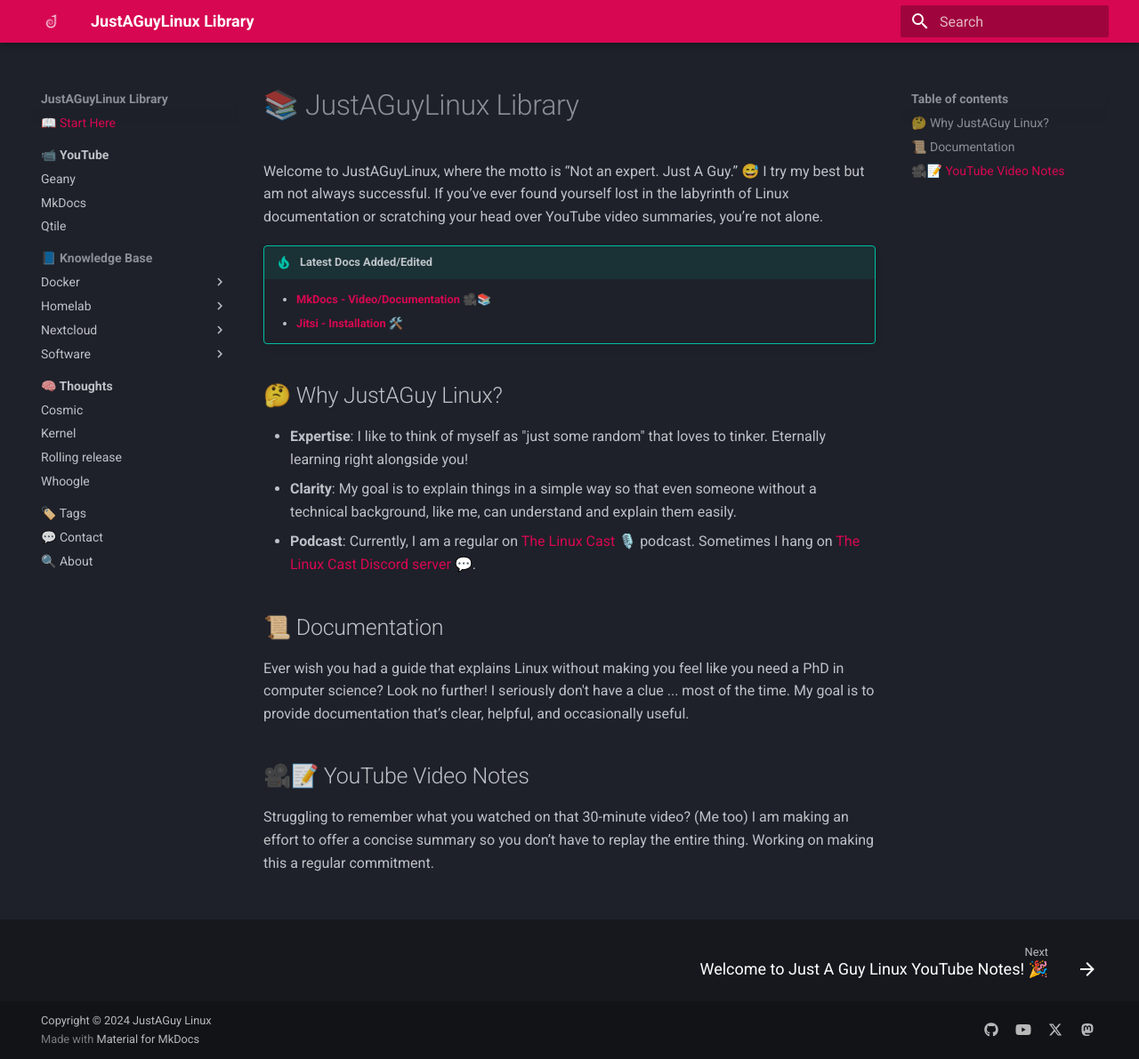
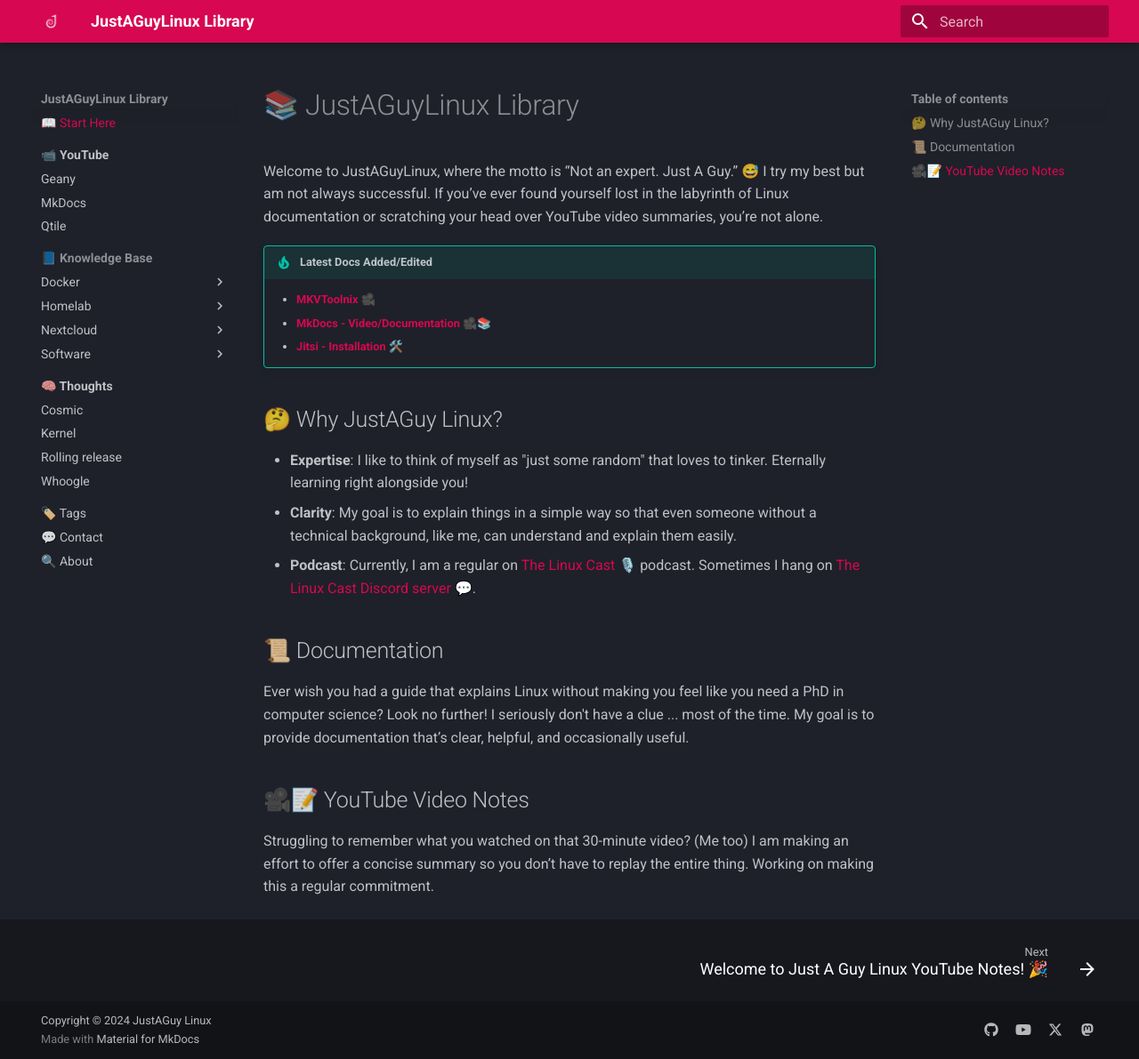
Before and after one commit to drewgrif/jagmkdocs, an MkDocs documentation site: the page built from docs/index.md, in a window 1280 px wide and 1191 px high. Shown: the whole window at 89% size. Built offline with MkDocs 1.6.1 and Material for MkDocs 9.7.7, drawn with Linux system fonts in a browser that asks for light colours.

Commit message:
adding mkvtoolnix to homepage

```diff
--- a/docs/index.md
+++ b/docs/index.md
@@ -4,6 +4,7 @@ Welcome to JustAGuyLinux, where the motto is “Not an expert. Just A Guy.”
 
 !!! tip "Latest Docs Added/Edited"
 
+	- **[MKVToolnix 🎥](documentation/software/mkvtoolnix.md)**
 	- **[MkDocs - Video/Documentation 🎥📚](youtube/mkdocs.md)**
 	- **[Jitsi - Installation 🛠️](documentation/homelab/jitsi.md)**
 
```
